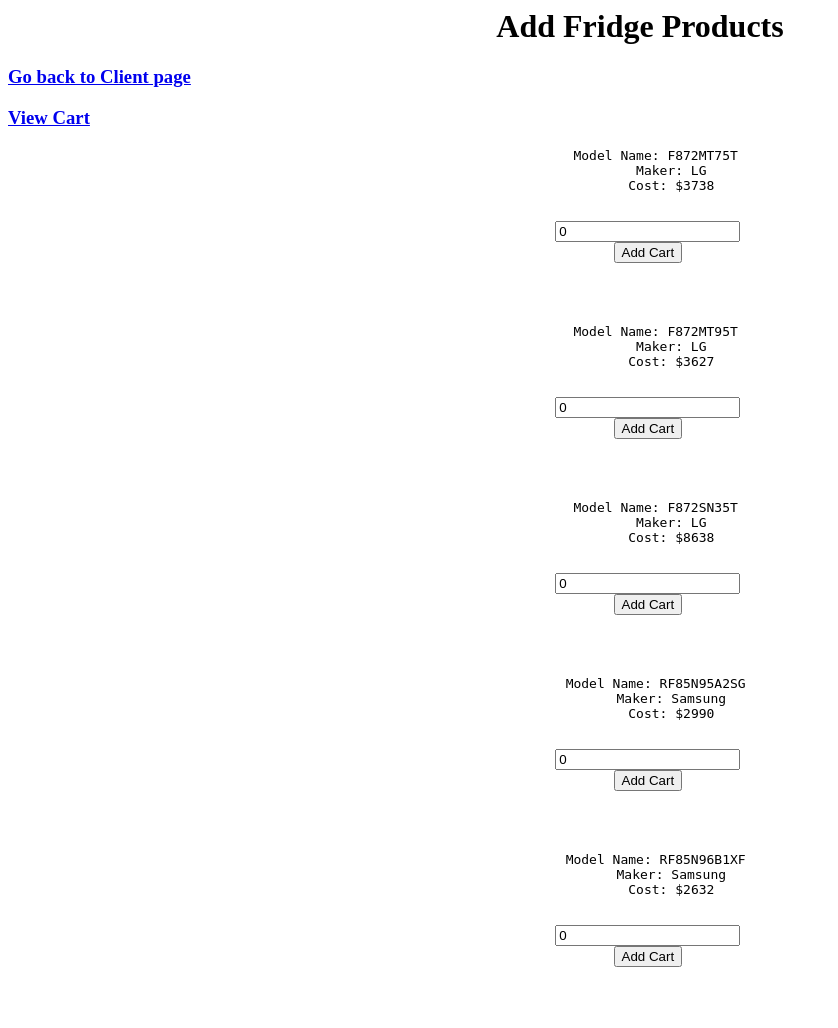
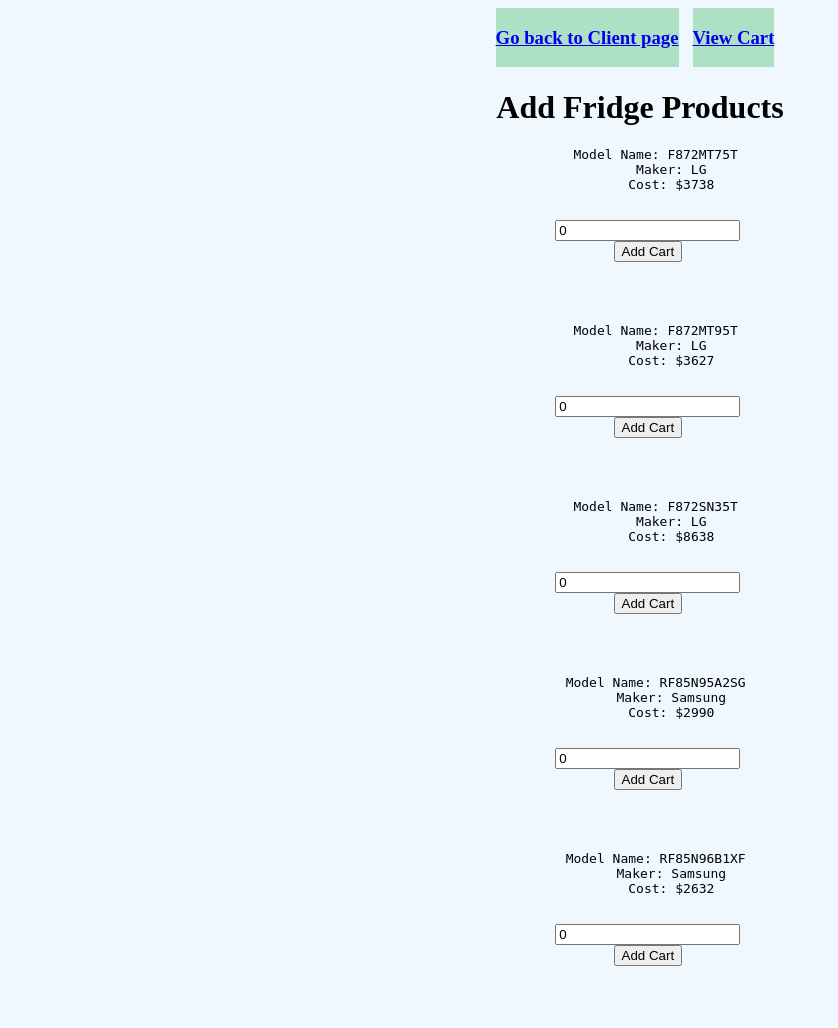
Before and after one commit to samComeIt/summer2019, a PHP site: page /Fridge.php in a window 1280 px wide. Shown: the whole page, without its empty margins (0-838 px from the left). After the commit the page ends 966 px from the top, so only its background shows below. Run offline with PHP 8.4, Linux system fonts and the light colour scheme; a user stored in the database is signed in; data comes from the database, SQL or seed files in the repository; data that the repository does not hold is empty.

Commit message:
Updated color
udated fridge.php

```diff
--- a/305/Fridge.php
+++ b/305/Fridge.php
@@ -1,20 +1,35 @@
+<?php
+   include('session.php');
+   echo "<div style=\"text-align:center\">";
+
+?>
 <html>
+<body style="background-color:#F0F8FF">
    <head>
+   <style>
+	  li {
+		 display: inline-block;
+			margin-right:10px;
+		color:#B0C4DE;
+		background-color:#AEE0C5;
+		text-align:center;
+	  }
+	  </style>
       <title>Add Fridge Products </title>
    </head>
 
-   <body>
-       <h1><div style="text-align:center">Add Fridge Products </div>
-		<h3><a href="welcome.php">Go back to Client page</a> </h3>
-		<h3><a href="viewCart.php">View Cart</a> </h3>
-      </h1>
-
-</html>
-</html>
+   </body>
+   <header>
+   <nav>
+   <li><h3><a href="welcome.php">Go back to Client page</a></h3></li>
+   <li><h3><a href="viewCart.php">View Cart</a> </h3></li>
+   </nav>
+   </header>
+       <h1><div style="text-align:center">Add Fridge Products </div> </h1>
+    </html>
 <?php // AC.php
 
   require_once 'hhh3login.php';
-  include('session.php');
   $conn = new mysqli($hn, $un, $pw, $db);
   if ($conn->connect_error) die($conn->connect_error);
 
```
